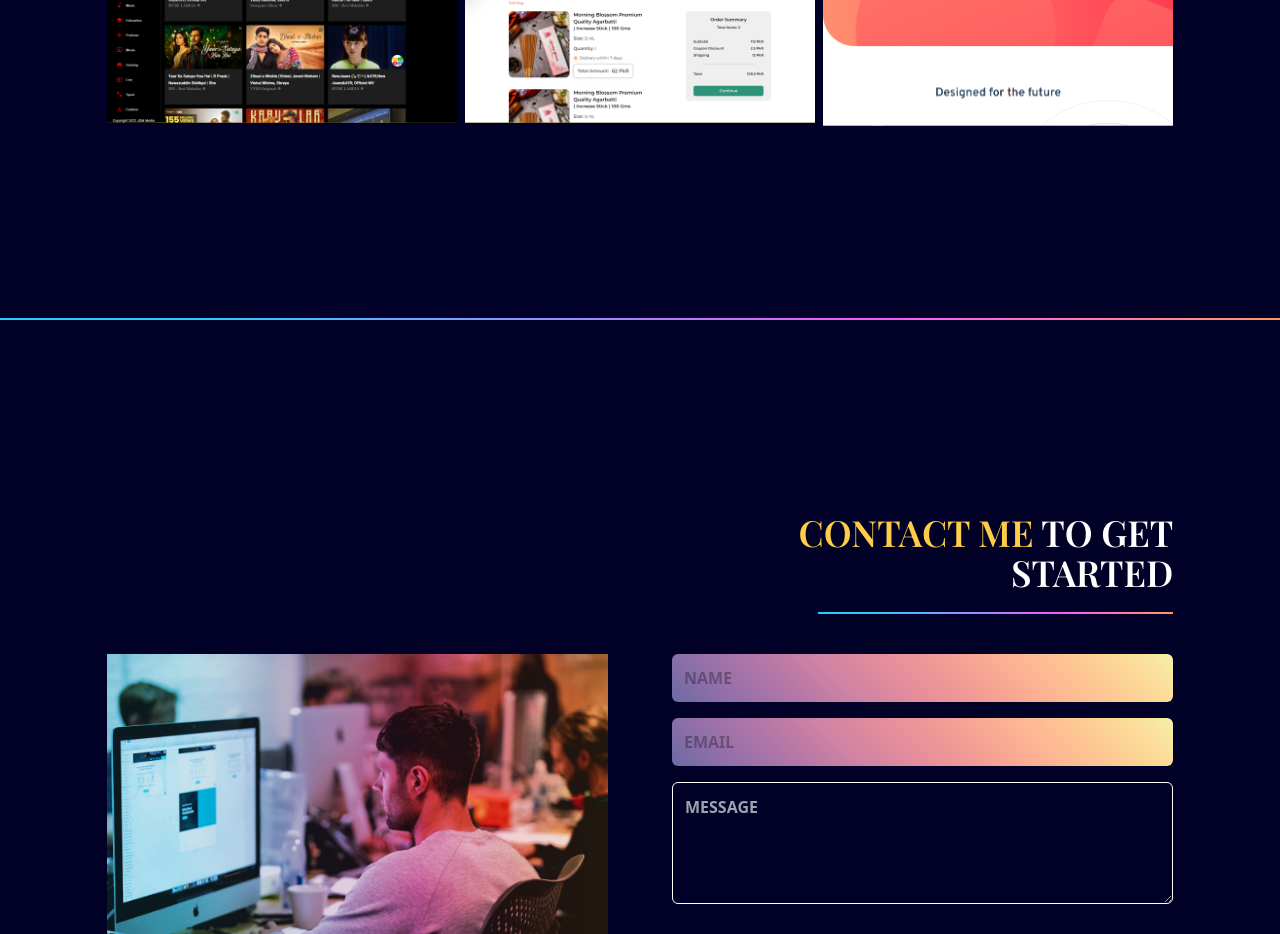
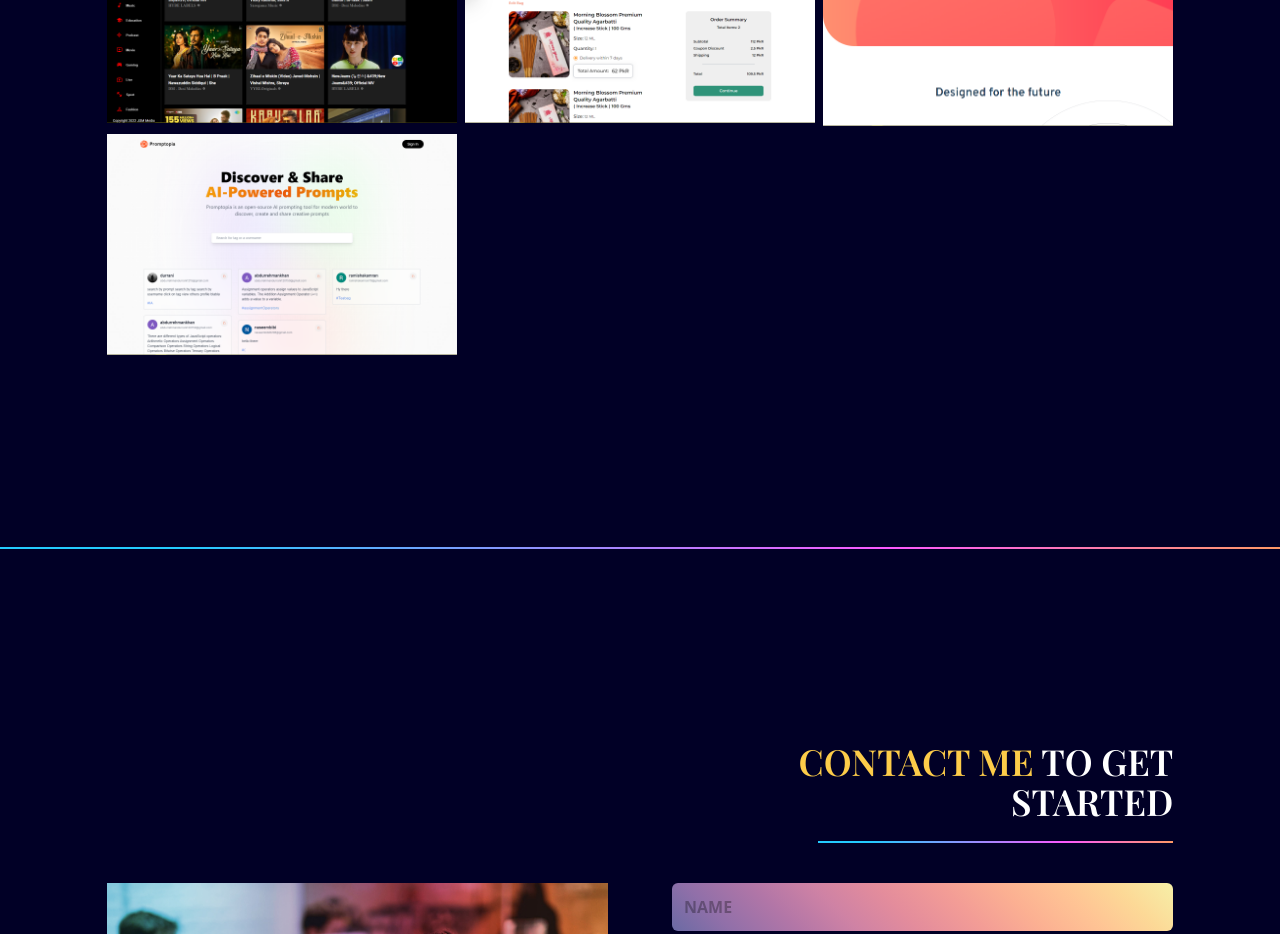
Before and after one commit to durraniarts/Single_Page_Portfolio, a React (Vite) app: page / in a window 1280 px wide. Shown: the part 2580-3514 px from the top of the page. Built offline with nearby package versions, Linux system fonts and the light colour scheme.

Commit message:
'promptopia added'

```diff
--- a/src/components/Projects.jsx
+++ b/src/components/Projects.jsx
@@ -27,7 +27,7 @@ const Project = ({ title, subtitle }) => {
   const projectTitle = title.split(" ").join("-").toLowerCase();
 
   const imageUrl = new URL(`../assets/${projectTitle}.png`, import.meta.url);
-
+  console.log(imageUrl);
   return (
     <motion.div variants={projectVariant} className={"relative "}>
       <div className={overlayStyles}>
@@ -134,6 +134,13 @@ const Projects = ({ setSelectedPage }) => {
             title={"Project 8"}
             subtitle={"Blogr website main landing page. Using HTML, CSS."}
           />
+
+          <Project
+            title={"Project 9"}
+            subtitle={
+              "AI generated prompt without OpenAI API integration. Using Next.js, Tailwind CSS, MongoDB, NextAuth."
+            }
+          />
           {/* <div className="   flex justify-center text-center items-center min-h-[180px]  p-6 md:p-10 bg-blue max-w-[400px] max-h-[400px] text-xl md:text-2xl font-playfair font-semibold">
             SMOOTH USER EXPERIENCE
           </div> */}
```
Also changed, not shown: src/assets/project-9.png (added), 1 other file (tests, documents, lock files or other folders).
